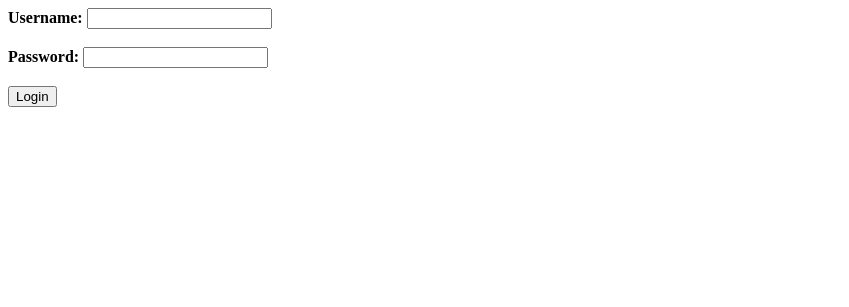
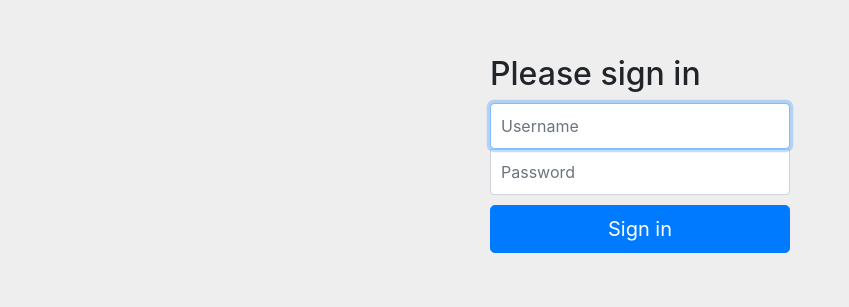
Before and after one commit to imanRagab/DjangoBlog, a Django app: page /ourblog/login/ in a window 1280 px wide. Shown: the top 307 px of the page, without its empty margins (0-849 px from the left). Run offline with Django 3.2, Linux system fonts and the light colour scheme; some libraries are stand-ins or nearby versions.

Commit message:
add login page style

```diff
--- a/BlogV1/admin_app/static/styles/style.css
+++ b/BlogV1/admin_app/static/styles/style.css
@@ -222,7 +222,7 @@ body {
 	line-height: 30px;
 	padding: 0;
 }
-.quick-press .save, .quick-press .delet {
+.quick-press .save, .quick-press .delete {
 	font-family: 'icomoon';
 	width: 37px;
 	background: -webkit-linear-gradient(top,rgb(246,246,240),rgb(232,232,232));
--- a/BlogV1/posts_app/forms.py
+++ b/BlogV1/posts_app/forms.py
@@ -5,21 +5,44 @@ from django.contrib.auth import authenticate,get_user_model ,login
 
 User=get_user_model()
 
-# class UserLoginForm(forms.Form):
-#
-#     def clean(self, *args,**kwargs):
-#         username=self.cleaned_data.get("username")
-#         password=self.cleaned_data.get("password")
-#
-#         if username and password:
-#             User = authenticate(username=username, password=password)
-#
-#             if not User:
-#                 raise forms.ValidationError("this user not exist")
-#             if not User.check_password(password):
-#                 raise forms.ValidationError("incorrect password")
-#
-#         return super(UserLoginForm , self).clean(*args,**kwargs)
+class UserLoginForm(forms.Form):
+
+    class Meta:
+        model = User
+        fields = [
+
+            'username',
+            'password'
+        ]
+        widgets = {
+            'username': forms.TextInput(attrs={
+                'id': 'username',
+                'required': True,
+                'placeholder': 'username',
+                'class': "form-control"
+            }),
+
+            'password': forms.TextInput(attrs={
+                'id': 'password',
+                'required': True,
+                'placeholder': 'password',
+                'class': "form-control"
+            }),
+        }
+
+    def clean(self, *args,**kwargs):
+        username=self.cleaned_data.get("username")
+        password=self.cleaned_data.get("password")
+
+        if username and password:
+            User = authenticate(username=username, password=password)
+
+            if not User:
+                raise forms.ValidationError("this user not exist")
+            if not User.check_password(password):
+                raise forms.ValidationError("incorrect password")
+
+        return super(UserLoginForm , self).clean(*args,**kwargs)
 
 
 class UserRegForm(forms.ModelForm):
--- /dev/null
+++ b/BlogV1/posts_app/static/scripts/login.js
@@ -0,0 +1,24 @@
+/*!
+ * IE10 viewport hack for Surface/desktop Windows 8 bug
+ * Copyright 2014-2017 The Bootstrap Authors
+ * Copyright 2014-2017 Twitter, Inc.
+ * Licensed under MIT (https://github.com/twbs/bootstrap/blob/master/LICENSE)
+ */
+
+// See the Getting Started docs for more information:
+// https://getbootstrap.com/getting-started/#support-ie10-width
+
+(function () {
+  'use strict'
+
+  if (navigator.userAgent.match(/IEMobile\/10\.0/)) {
+    var msViewportStyle = document.createElement('style')
+    msViewportStyle.appendChild(
+      document.createTextNode(
+        '@-ms-viewport{width:auto!important}'
+      )
+    )
+    document.head.appendChild(msViewportStyle)
+  }
+
+}())
--- /dev/null
+++ b/BlogV1/posts_app/static/styles/signin.css
@@ -0,0 +1,39 @@
+body {
+  padding-top: 40px;
+  padding-bottom: 40px;
+  background-color: #eee;
+}
+
+.form-signin {
+  max-width: 330px;
+  padding: 15px;
+  margin: 0 auto;
+}
+.form-signin .form-signin-heading,
+.form-signin .checkbox {
+  margin-bottom: 10px;
+}
+.form-signin .checkbox {
+  font-weight: normal;
+}
+.form-signin .form-control {
+  position: relative;
+  height: auto;
+  -webkit-box-sizing: border-box;
+          box-sizing: border-box;
+  padding: 10px;
+  font-size: 16px;
+}
+.form-signin .form-control:focus {
+  z-index: 2;
+}
+.form-signin input[type="email"] {
+  margin-bottom: -1px;
+  border-bottom-right-radius: 0;
+  border-bottom-left-radius: 0;
+}
+.form-signin input[type="password"] {
+  margin-bottom: 10px;
+  border-top-left-radius: 0;
+  border-top-right-radius: 0;
+}
--- a/BlogV1/posts_app/templates/login.html
+++ b/BlogV1/posts_app/templates/login.html
@@ -1,27 +1,30 @@
 <!DOCTYPE html>
+{% load staticfiles %}
 <html lang="en">
-<head>
-    <meta charset="UTF-8">
-    <title>Title</title>
-</head>
-<body>
+    <head>
+        <meta charset="UTF-8">
+        <meta name="viewport" content="width=device-width, initial-scale=1, shrink-to-fit=no">
+        <link rel="stylesheet" type="text/css" href="{% static 'styles/bootstrap.min.css' %}"/>
+        <link rel="stylesheet" type="text/css" href="{% static 'styles/signin.css' %}"/>
 
-<form method="POST">
+    </head>
+    <body>
 
-    {% csrf_token %}
+    <div class="container">
 
-    <b>Username:</b>
-    <input type="text" name="username">
-    <br><br>
+          <form class="form-signin" method="post" action="/ourblog/login/">{% csrf_token %}
+            <h2 class="form-signin-heading">Please sign in</h2>
+            <label for="username" class="sr-only">Username</label>
+            <input type="text" id="username" class="form-control" placeholder="Username" required="" autofocus="" name="username">
+            <label for="inputPassword" class="sr-only">Password</label>
+            <input type="password" id="inputPassword" class="form-control" placeholder="Password" required="" name="password">
+            <button class="btn btn-lg btn-primary btn-block" type="submit">Sign in</button>
+          </form>
 
-    <b>Password:</b>
-    <input type="password" name="password">
-    <br><br>
+        </div>
 
-    <input type="submit" value="Login">
-
-</form>
+        <script src="{% static 'scripts/login.js' %}"></script>
 
 
-</body>
+    </body>
 </html>
--- a/BlogV1/posts_app/views.py
+++ b/BlogV1/posts_app/views.py
@@ -8,7 +8,7 @@ from django.contrib.auth import authenticate, login, logout
 from django.http import HttpResponse, HttpResponseRedirect
 from django.contrib.auth.decorators import login_required
 from models import Post, Category, Comment, Tag, Reply, Like, Dislike, Forbidden, CategorySubscribtion
-from forms import ReplyForm, CommentForm
+from forms import ReplyForm, CommentForm, UserLoginForm
 import csv
 
 def post(request, post_id):
@@ -55,6 +55,8 @@ def register_view(request):
 
 
 def login_view(request):
+    login_form = UserLoginForm(request.POST or None)
+    context = {'login_form': login_form}
     if request.method == 'POST':
         username = request.POST['username']
         password = request.POST['password']
@@ -67,9 +69,9 @@ def login_view(request):
                 return HttpResponse("Your account has been blocked please contact the admin")
 
         else:
-            return render(request, 'login.html')
+            return render(request, 'login.html', context)
 
-    return render(request, 'login.html')
+    return render(request, 'login.html', context)
 
 
 @login_required
@@ -162,18 +164,6 @@ def like_post(request):
         return HttpResponse("Request method is not a GET")
 
 
-def post_comment(request, post_id):
-    if request.method == 'GET':
-        post = Post.objects.get(pk=post_id)
-        comment_text = request.GET['comment_text']
-        comment = Comment(comment_post=post, comment_text=comment_text, comment_user=request.user)
-        comment.save()
-
-        return HttpResponseRedirect('/ourblog/post/' + post_id)
-
-    else:
-        return HttpResponse("Request method is not a GET")
-
 
 def subscribe(request, cat_id, user_id):
     new_sub = CategorySubscribtion.objects.create(subscribed_category_id=cat_id, subscribed_user_id=user_id)
```
Also changed, not shown: BlogV1/admin_app/templates/admin/base.html (+2 -33 lines).
